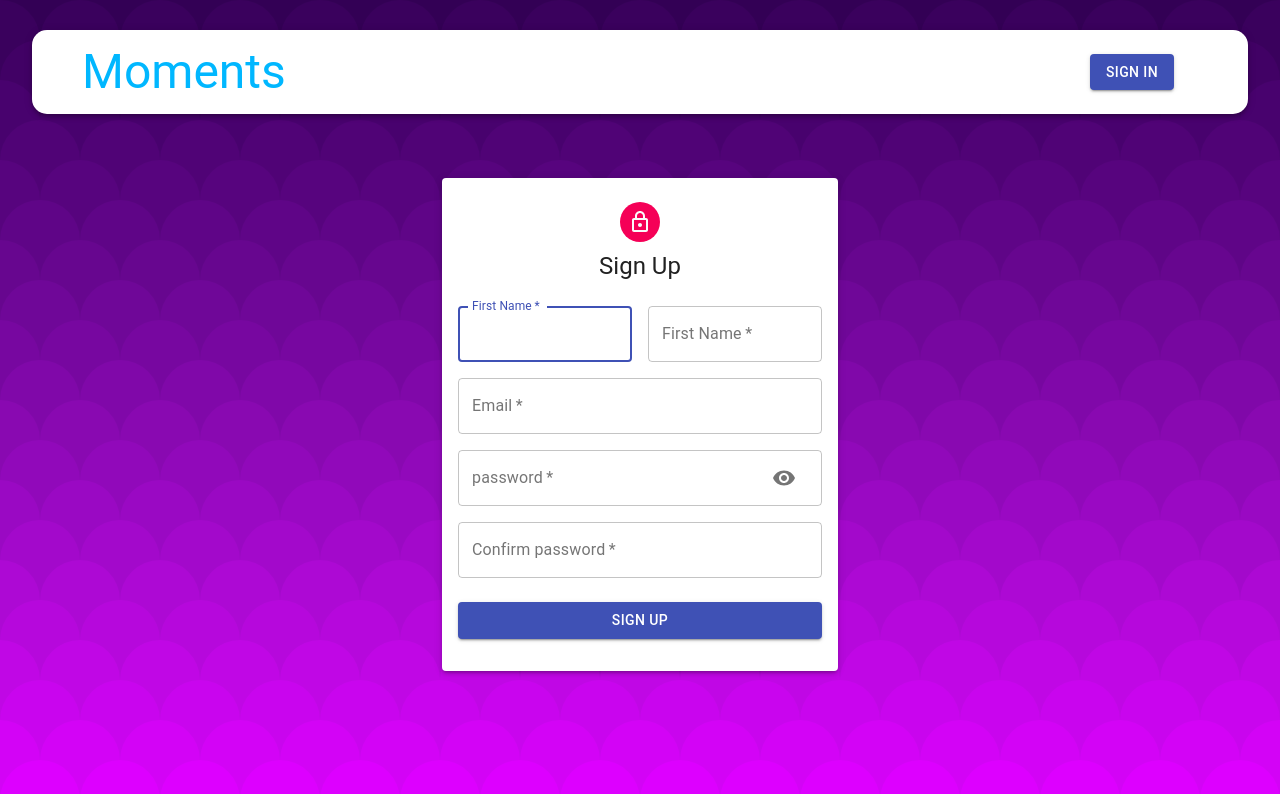
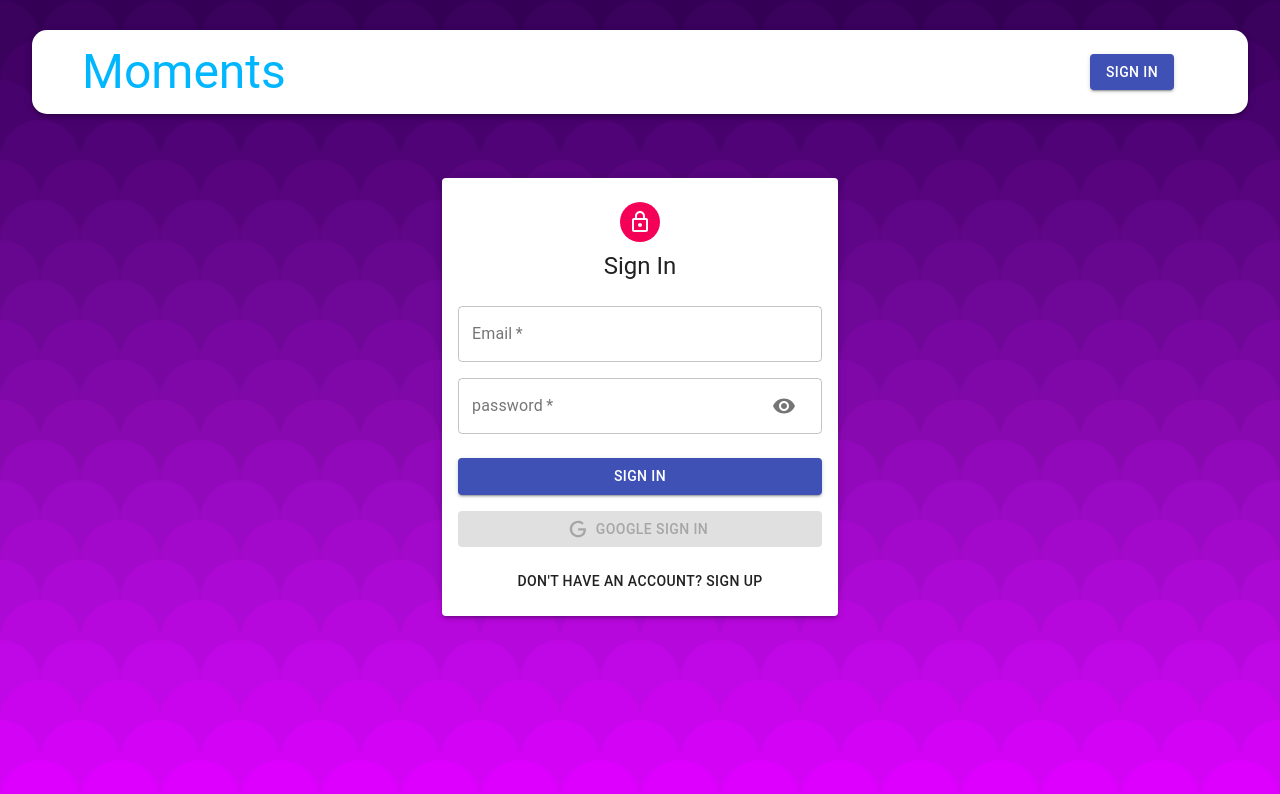
Before and after one commit to pradeep1928/Moments, a React (Create React App) app in the folder client/: page /auth in a window 1280 px wide. Shown: the top 794 px of the page. Built offline with nearby package versions, Linux system fonts and the light colour scheme.

Commit message:
Google Authentication added for signIn

```diff
--- a/client/src/components/Auth/Auth.js
+++ b/client/src/components/Auth/Auth.js
@@ -6,26 +6,54 @@
   Grid,
   Typography,
   Container,
-  TextField,
 } from "@material-ui/core";
+import { useDispatch } from 'react-redux';
 import LockOutLinedIcon from "@material-ui/icons/LockOutlined";
+import { GoogleLogin } from "react-google-login";
 
+import Icon from "./Icon";
 import Input from "./Input";
-
+import { AUTH } from "../../constants/actionTypes"
 import useStyles from "./styles";
 
 export const Auth = () => {
   const classes = useStyles();
-  const { showPassword, setShowPassword } = useState(false);
+  const [showPassword, setShowPassword] = useState(false);
+  const [isSignup, setIsSignup] = useState(false);
+  const dispatch = useDispatch();
 
-  const isSignup = true;
-
+  //To show password or hide password when click on the eye icon
   const handleShowPassword = () =>
     setShowPassword((prevShowPassword) => !prevShowPassword);
 
   const handleSubmit = () => {};
 
   const handleChange = () => {};
+
+  //This function will toggle between signin and signup form
+  const switchMode = () => {
+    setIsSignup((prevIsSignup) => !prevIsSignup);
+    handleShowPassword(false);
+  };
+
+  //To get the responce data when google login is successful
+  // '?' is used here - when there is error in res then it will only show undefine.
+  const googleSuccess = async (res) => {
+   const result = res?.profileObj;
+   const token = res?.tokenId;
+
+   try {
+     dispatch({ type: AUTH, data: { result, token }});
+   } catch (error) {
+     console.log(error);
+   }
+
+  };
+
+  const googleFailure = (error) => {
+    console.log(error)
+    console.log("Google Sign In was unseccessfull. Try Again.")
+  };
 
   return (
     <Container component="main" maxWidth="xs">
@@ -37,6 +65,7 @@
           {" "}
           {isSignup ? "Sign Up" : "Sign In"}
         </Typography>
+
         <form className={classes.form} onSubmit={handleSubmit}>
           <Grid container spacing={2}>
             {isSignup && (
@@ -92,6 +121,37 @@
           >
             {isSignup ? "Sign Up" : "Sign In"}
           </Button>
+
+          <GoogleLogin
+            clientId="383515559731-51j59qq6mqto18l7fh219bi1s7k3lcni.apps.googleusercontent.com"
+            render={(renderProps) => (
+              <Button
+                className={classes.googleButton}
+                color="primary"
+                fullWidth
+                onClick={renderProps.onClick}
+                disabled={renderProps.disabled}
+                startIcon={<Icon />}
+                variant="contained"
+              >
+                Google Sign In
+              </Button>
+            )}
+            onSuccess={googleSuccess}
+            onFailure={googleFailure}
+            cookiePolicy="single_host_origin"
+          />
+
+
+          <Grid container justifyContent="center">
+            <Grid item>
+              <Button onClick={switchMode}>
+                {isSignup
+                  ? "Already have an account? Sign In"
+                  : "Don't have an account? Sign Up"}
+              </Button>
+            </Grid>
+          </Grid>
         </form>
       </Paper>
     </Container>
--- /dev/null
+++ b/client/src/components/Auth/Icon.js
@@ -0,0 +1,12 @@
+import React from 'react';
+
+const Icon = () => (
+  <svg style={{ width: '20px', height: '20px' }} viewBox="0 0 24 24">
+    <path
+      fill="currentColor"
+      d="M21.35,11.1H12.18V13.83H18.69C18.36,17.64 15.19,19.27 12.19,19.27C8.36,19.27 5,16.25 5,12C5,7.9 8.2,4.73 12.2,4.73C15.29,4.73 17.1,6.7 17.1,6.7L19,4.72C19,4.72 16.56,2 12.1,2C6.42,2 2.03,6.8 2.03,12C2.03,17.05 6.16,22 12.25,22C17.6,22 21.5,18.33 21.5,12.91C21.5,11.76 21.35,11.1 21.35,11.1V11.1Z"
+    />
+  </svg>
+);
+
+export default Icon;
--- a/client/src/components/Auth/Input.js
+++ b/client/src/components/Auth/Input.js
@@ -17,7 +17,7 @@
         label= {label}
         autoFocus= {autoFocus}
         type= {type}
-        InputProps= {name === 'password' && {
+        InputProps= {name === 'password' ? {
             endAdornment: (
                 <InputAdornment position="end">
                     <IconButton onClick= {handleShowPassword}>
@@ -25,7 +25,7 @@
                     </IconButton>
                 </InputAdornment>
             )
-        }}
+        } : null }
         />
     </Grid>
    )
--- a/client/src/components/Navbar/Navbar.js
+++ b/client/src/components/Navbar/Navbar.js
@@ -12,7 +12,7 @@
     <AppBar className={classes.appBar} position="static" color="inherit">
       <div className={classes.brandContainer}>
         <Typography
-          conponent={Link}
+          component={Link}
           to="/"
           className={classes.heading}
           variant="h3"
@@ -20,8 +20,8 @@
         >
           Moments
         </Typography>
+      </div>
 
-      </div>
       <Toolbar className={classes.toolbar}>
         {user ? (
           <div className={classes.profile}>
--- a/client/src/constants/actionTypes.js
+++ b/client/src/constants/actionTypes.js
@@ -2,3 +2,5 @@
 export const UPDATE = 'UPDATE';
 export const DELETE = 'DELETE';
 export const FETCH_ALL = 'FETCH_ALL';
+export const AUTH = 'AUTH';
+export const LOGOUT = 'LOGOUT';
--- /dev/null
+++ b/client/src/reducers/Auth.js
@@ -0,0 +1,13 @@
+import { AUTH, LOGOUT } from "../constants/actionTypes";
+
+const authReducer = (state = { authData: null}, action) => {
+  switch (action.type) {
+    case AUTH:
+      localStorage.setItem('profile', JSON.stringify({ ...action?.data }))
+      return { ...state, authData: action?.data}
+    default:
+      return state;
+  }
+};
+
+export default authReducer;
--- a/client/src/reducers/index.js
+++ b/client/src/reducers/index.js
@@ -1,4 +1,5 @@
 import { combineReducers } from "redux";
 import posts from "./posts";
+import auth from "./Auth"
 
-export default combineReducers({ posts });
+export default combineReducers({ posts, auth });
```
